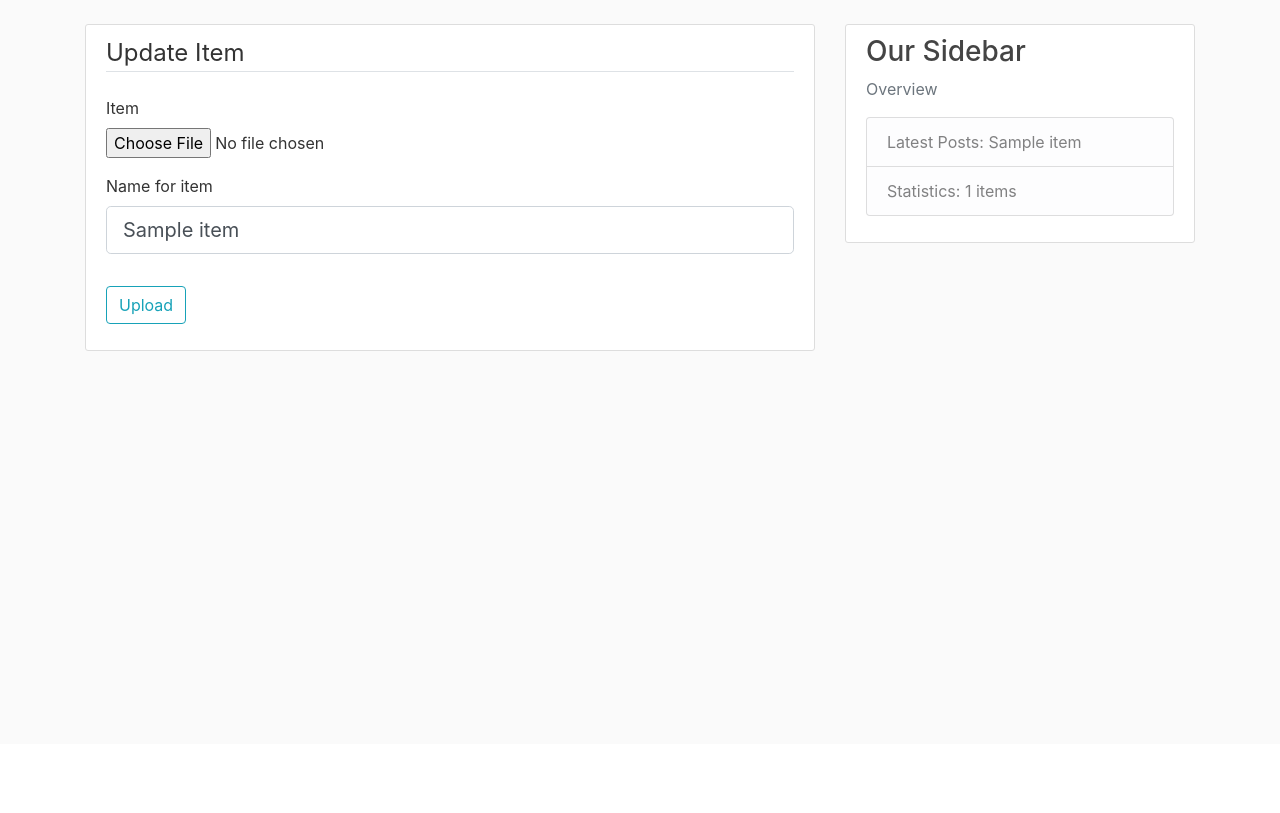
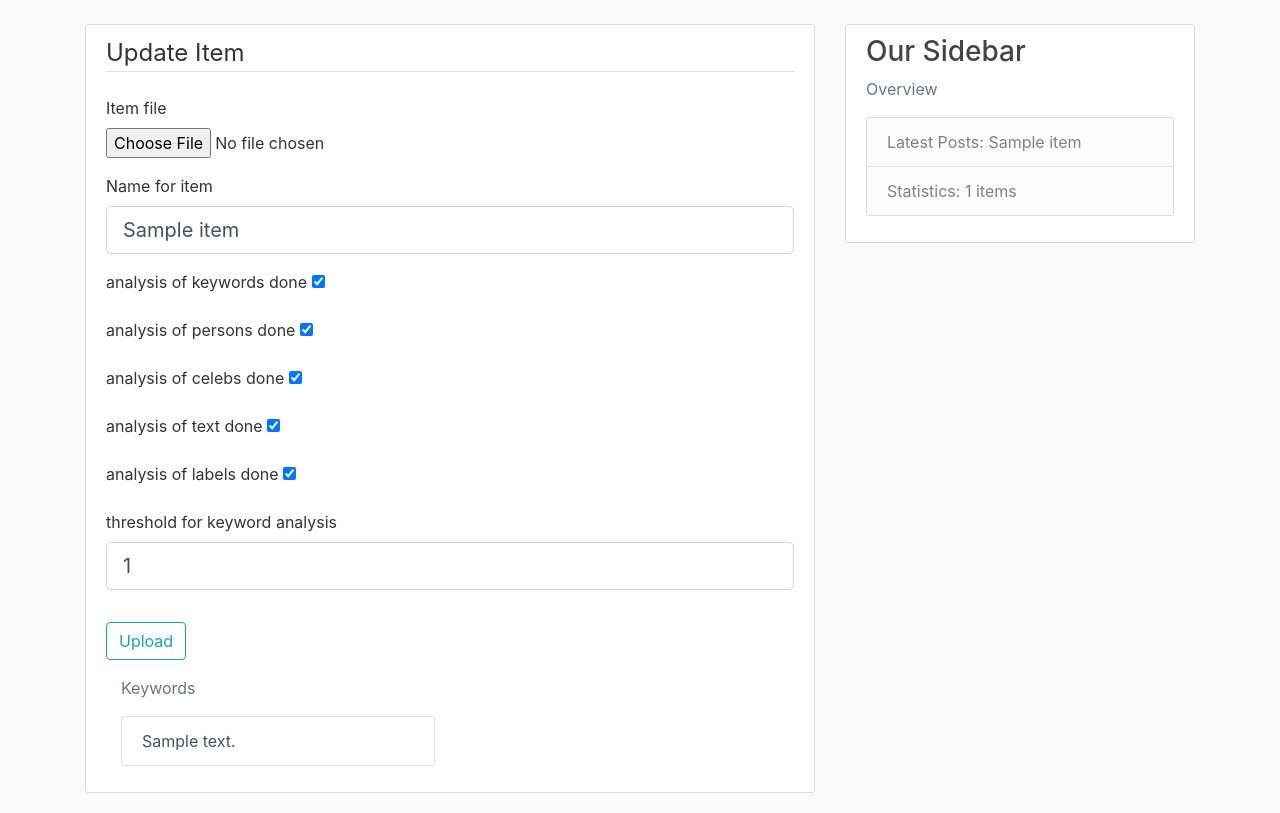
Before and after one commit to aschroff/myImageAnalyzer, a Flask app: page /item/1/update in a window 1280 px wide. Shown: the part 56-869 px from the top of the page. Before the commit the page ends 407 px from the top, so only its background shows below. Run offline with Flask 2, Linux system fonts and the light colour scheme; a user stored in the database is signed in; tables that the repository leaves empty hold one stand-in row (values such as "Sample post"); some libraries are stand-ins or nearby versions.

Commit message:
Update funktioniert, Felder fuer Analyseverfahren

```diff
--- a/mvm/items/forms.py
+++ b/mvm/items/forms.py
@@ -1,10 +1,17 @@
 from flask_wtf import FlaskForm
 from flask_wtf.file import FileField, FileAllowed
-from wtforms import StringField, SubmitField
-from wtforms.validators import DataRequired, Length
+from wtforms import StringField, SubmitField, BooleanField, IntegerField
+
+from wtforms.validators import DataRequired, Length, NumberRange
 from flask_babel import lazy_gettext
 
 class CreateItemForm(FlaskForm):
-    item = FileField(lazy_gettext('Item'), validators=[FileAllowed(['jpg', 'png'])])
+    item_file = FileField(lazy_gettext('Item file'), validators=[FileAllowed(['jpg', 'png'])])
     itemname = StringField(lazy_gettext('Name for item'), validators=[DataRequired(), Length(min=1, max=20)])
+    analysis_keywords = BooleanField(lazy_gettext('analysis of keywords done'))
+    analysis_persons = BooleanField(lazy_gettext('analysis of persons done'))
+    analysis_celebs = BooleanField(lazy_gettext('analysis of celebs done'))
+    analysis_text = BooleanField(lazy_gettext('analysis of text done'))
+    analysis_labels = BooleanField(lazy_gettext('analysis of labels done'))
+    analysis_keywords_theshold = IntegerField(lazy_gettext('threshold for keyword analysis'), validators=[DataRequired(), NumberRange(min=0, max=100)])
     submit = SubmitField(lazy_gettext('Upload'))
--- a/mvm/items/routes.py
+++ b/mvm/items/routes.py
@@ -17,28 +17,31 @@ items = Blueprint('items', __name__)
 def new_item():
     form = CreateItemForm()
     if form.validate_on_submit():
-        if form.item.data:
-           itemfile = save_item(form.item.data)
-           thumbnailfile = save_thumbnail(form.item.data)
-           print (itemfile, form.itemname.data, thumbnailfile, current_user)
-           item = Item(item_file = itemfile, itemname = form.itemname.data, thumbnail = thumbnailfile, owner = current_user)
+        if form.item_file.data:
+           itemfile = save_item(form.item_file.data)
+           thumbnailfile = save_thumbnail(form.item_file.data)
+           item = Item(item_file = itemfile, itemname = form.itemname.data, thumbnail = thumbnailfile,
+                       owner = current_user,  analysis_keywords=form.analysis_keywords.data, analysis_keywords_theshold = form.analysis_keywords_theshold.data)
            db.session.add(item)
            db.session.commit()
-           imgbytes = get_image_from_file(itemfile)
-           rekres = rekognition.detect_labels(Image={'Bytes': imgbytes}, MinConfidence=90)
-           for label in rekres['Labels']:
-                   itemkeywordstring = str(label['Name'])
-                   keyword = Keyword.query.filter_by(keywordtextname = itemkeywordstring).first()
-                   if keyword is None:
-                       keyword = Keyword(keywordtextname = itemkeywordstring)
-                       db.session.add(keyword)
-                   print(itemkeywordstring)
-                   itemkeyword = ItemKeyword(reference = keyword, itemin = item)
-                   db.session.add(itemkeyword)
-           db.session.commit()
+           if form.analysis_keywords.data:
+               imgbytes = get_image_from_file(itemfile)
+               rekres = rekognition.detect_labels(Image={'Bytes': imgbytes}, MinConfidence=item.analysis_keywords_theshold)
+               for label in rekres['Labels']:
+                       itemkeywordstring = str(label['Name'])
+                       keyword = Keyword.query.filter_by(keywordtextname = itemkeywordstring).first()
+                       if keyword is None:
+                           keyword = Keyword(keywordtextname = itemkeywordstring)
+                           db.session.add(keyword)
+                       print(itemkeywordstring)
+                       itemkeyword = ItemKeyword(reference = keyword, itemin = item)
+                       db.session.add(itemkeyword)
+               db.session.commit()
            flash(gettext('Your new item has been created'), 'success')
            return redirect(url_for('main.home'))
     itemsall = Item.query.order_by(Item.date_posted.desc())
+    form.analysis_keywords.data = True
+    form.analysis_keywords_theshold.data = 90
     return render_template('create_item.html', title='New Item', form=form, legend=gettext('New Item'), itemsall=itemsall)
 
 @items.route("/item/<int:item_id>")
@@ -56,23 +59,45 @@ def update_item(item_id):
         abort(403)
     form=CreateItemForm()
     if form.validate_on_submit():
-        if form.item.data:
-           item.item_file = save_item(form.item.data)
-           item.thumbnail = save_thumbnail(form.item.data)
-           item.itemname = form.itemname.data
-           db.session.commit()
-           flash(gettext('Your item has been updated'), 'success')
-           return redirect(url_for('items.item', item_id=item.id))
-        elif form.itemname.data != item.itemname:
-           item.itemname = form.itemname.data
-           db.session.commit()
-           flash(gettext('Your item has been updated1'), 'success')
-           return redirect(url_for('items.item', item_id=item.id))
+        if form.item_file.data:
+           item.item_file = save_item(form.item_file.data)
+           item.thumbnail = save_thumbnail(form.item_file.data)
+        item.itemname = form.itemname.data
+        item.analysis_keywords = form.analysis_keywords.data
+        item.analysis_persons = form.analysis_persons.data
+        item.analysis_celebs = form.analysis_celebs.data
+        item.analysis_text = form.analysis_text.data
+        item.analysis_labels = form.analysis_labels.data
+        item.analysis_keywords_theshold = form.analysis_keywords_theshold.data
+        db.session.query(ItemKeyword).filter(ItemKeyword.item_id == item_id).delete()
+        db.session.commit()
+        if form.analysis_keywords.data:
+               imgbytes = get_image_from_file(item.item_file)
+               rekres = rekognition.detect_labels(Image={'Bytes': imgbytes}, MinConfidence=item.analysis_keywords_theshold)
+               for label in rekres['Labels']:
+                       itemkeywordstring = str(label['Name'])
+                       keyword = Keyword.query.filter_by(keywordtextname = itemkeywordstring).first()
+                       if keyword is None:
+                           keyword = Keyword(keywordtextname = itemkeywordstring)
+                           db.session.add(keyword)
+                       itemkeyword = ItemKeyword(reference = keyword, itemin = item)
+                       db.session.add(itemkeyword)
+               db.session.commit()
+        flash(gettext('Your item has been updated'), 'success')
+        return redirect(url_for('items.item', item_id=item.id))
     elif request.method == 'GET':
         form.itemname.data = item.itemname
+        form.item_file.data = item.item_file
+        form.analysis_keywords.data = item.analysis_keywords
+        form.analysis_persons.data = item.analysis_persons
+        form.analysis_celebs.data = item.analysis_celebs
+        form.analysis_text.data = item.analysis_text
+        form.analysis_labels.data = item.analysis_labels
+        form.analysis_keywords_theshold.data = item.analysis_keywords_theshold
     itemsall = Item.query.order_by(Item.date_posted.desc())
+    itemkeywords = ItemKeyword.query.filter_by(itemin=item)
     return render_template('create_item.html', title="Update Item",
-                           form=form, legend=gettext('Update Item'), item=item, itemsall=itemsall)
+                           form=form, legend=gettext('Update Item'), item=item, itemsall=itemsall, itemkeywords=itemkeywords)
 
 @items.route("/item/<int:item_id>/delete", methods=['POST'])
 @login_required
--- a/mvm/models.py
+++ b/mvm/models.py
@@ -40,6 +40,12 @@ class Item(db.Model):
     itemname = db.Column(db.String(100), nullable=False)
     thumbnail = db.Column(db.String(20), nullable=False, default='default.jpg')
     date_posted = db.Column(db.DateTime, nullable=False, default=datetime.utcnow)
+    analysis_keywords = db.Column(db.Boolean, nullable=False, default=False)
+    analysis_persons = db.Column(db.Boolean, nullable=False, default=False)
+    analysis_celebs = db.Column(db.Boolean, nullable=False, default=False)
+    analysis_text = db.Column(db.Boolean, nullable=False, default=False)
+    analysis_labels = db.Column(db.Boolean, nullable=False, default=False)
+    analysis_keywords_theshold = db.Column(db.Integer, default=False)
     user_id = db.Column(db.Integer, db.ForeignKey('user.id'), nullable=False)
     itemkeywords = db.relationship('ItemKeyword', backref='itemin', lazy=True, cascade="delete")
 
--- a/mvm/templates/create_item.html
+++ b/mvm/templates/create_item.html
@@ -6,10 +6,10 @@
         <fieldset class="form-group">
             <legend class="border-bottom mb-4">{{ legend }}</legend>
             <div class="form-group">
-                {{ form.item.label() }}
-                {{ form.item(class="form-control-file") }}
-                {% if form.item.errors %}
-                    {% for error in form.item.errors %}
+                {{ form.item_file.label() }}
+                {{ form.item_file(class="form-control-file") }}
+                {% if form.item_file.errors %}
+                    {% for error in form.item_file.errors %}
                         <span class="text-danger">{{ error }}</span></br>
                     {% endfor %}
                 {% endif %}
@@ -27,10 +27,99 @@
                     {{ form.itemname(class="form-control form-control-lg") }}
                 {% endif %}
             </div>
+            <div class="form-group">
+                {{ form.analysis_keywords.label(class="form-control-label") }}
+                {% if form.analysis_keywords.errors %}
+                    {{ form.analysis_keywords(class="form-control form-control-lg is-invalid") }}
+                    <div class="invalid-feedback">
+                        {% for error in form.analysis_keywords.errors %}
+                            <span>{{ error }}</span>
+                        {% endfor %}
+                    </div>
+                {% else %}
+                    {{ form.analysis_keywords(class="checkbox") }}
+                {% endif %}
+            </div>
+            <div class="form-group">
+                {{ form.analysis_persons.label(class="form-control-label") }}
+                {% if form.analysis_persons.errors %}
+                    {{ form.analysis_persons(class="form-control form-control-lg is-invalid") }}
+                    <div class="invalid-feedback">
+                        {% for error in form.analysis_persons.errors %}
+                            <span>{{ error }}</span>
+                        {% endfor %}
+                    </div>
+                {% else %}
+                    {{ form.analysis_persons(class="checkbox") }}
+                {% endif %}
+            </div>
+            <div class="form-group">
+                {{ form.analysis_celebs.label(class="form-control-label") }}
+                {% if form.analysis_celebs.errors %}
+                    {{ form.analysis_celebs(class="form-control form-control-lg is-invalid") }}
+                    <div class="invalid-feedback">
+                        {% for error in form.analysis_celebs.errors %}
+                            <span>{{ error }}</span>
+                        {% endfor %}
+                    </div>
+                {% else %}
+                    {{ form.analysis_celebs(class="checkbox") }}
+                {% endif %}
+            </div>
+            <div class="form-group">
+                {{ form.analysis_text.label(class="form-control-label") }}
+                {% if form.analysis_text.errors %}
+                    {{ form.analysis_text(class="form-control form-control-lg is-invalid") }}
+                    <div class="invalid-feedback">
+                        {% for error in form.analysis_text.errors %}
+                            <span>{{ error }}</span>
+                        {% endfor %}
+                    </div>
+                {% else %}
+                    {{ form.analysis_text(class="checkbox") }}
+                {% endif %}
+            </div>
+            <div class="form-group">
+                {{ form.analysis_labels.label(class="form-control-label") }}
+                {% if form.analysis_labels.errors %}
+                    {{ form.analysis_labels(class="form-control form-control-lg is-invalid") }}
+                    <div class="invalid-feedback">
+                        {% for error in form.analysis_labels.errors %}
+                            <span>{{ error }}</span>
+                        {% endfor %}
+                    </div>
+                {% else %}
+                    {{ form.analysis_labels(class="checkbox") }}
+                {% endif %}
+            </div>
+            <div class="form-group">
+                {{ form.analysis_keywords_theshold.label(class="form-control-label") }}
+                {% if form.analysis_keywords_theshold.errors %}
+                    {{ form.analysis_keywords_theshold(class="form-control form-control-lg is-invalid") }}
+                    <div class="invalid-feedback">
+                        {% for error in form.analysis_keywords_theshold.errors %}
+                            <span>{{ error }}</span>
+                        {% endfor %}
+                    </div>
+                {% else %}
+                    {{ form.analysis_keywords_theshold(class="form-control form-control-lg") }}
+                {% endif %}
+            </div>
         </fieldset>
         <div class="form-group">
             {{ form.submit(class="btn btn-outline-info") }}
         </div>
     </form>
+        {% if itemkeywords.count() > 0 %}
+              <div class="col-md-6">
+                <p class='text-muted'>{{ _('Keywords') }}
+                  <ul class="list-group">
+                    {% for itemkeyword in itemkeywords %}
+                        <a class="list-group-item list-group-item-action" href="{{ url_for('analytics.keyword_items', keywordtextname=itemkeyword.reference.keywordtextname) }}">{{ itemkeyword.reference.keywordtextname }} </a>
+                    {% endfor %}
+                  </ul>
+                </p>
+            </div>
+        {% endif %}
 </div>
 {% endblock content %}
--- a/mvm/templates/item.html
+++ b/mvm/templates/item.html
@@ -14,8 +14,9 @@
               </div>
           {% endif %}
         </div>
+        {% if itemkeywords.count() > 0 %}
             <div class="col-md-6">
-            <p class='text-muted'>{{ _('Overview') }}
+                <p class='text-muted'>{{ _('Keywords') }}
                   <ul class="list-group">
                     {% for itemkeyword in itemkeywords %}
                         <a class="list-group-item list-group-item-action" href="{{ url_for('analytics.keyword_items', keywordtextname=itemkeyword.reference.keywordtextname) }}">{{ itemkeyword.reference.keywordtextname }} </a>
@@ -23,6 +24,7 @@
                   </ul>
                 </p>
             </div>
+        {% endif %}
       </div>
       <img class="rounded-circle account-img" src="{{ url_for('static', filename='images/thumbnails/' + item.thumbnail) }}"><br>
     </article>
```
Lines whose indentation alone changed are shown as unchanged.
